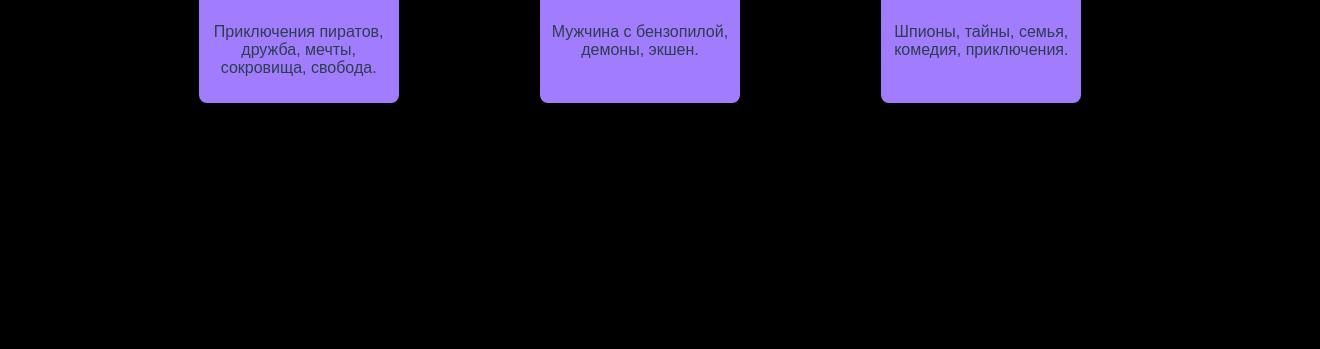
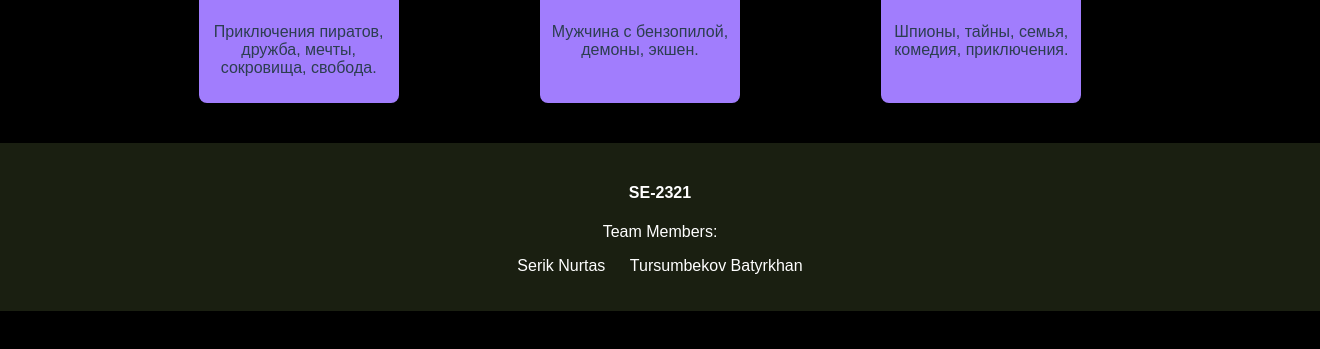
Before and after one commit to chai-enjoyer/watchatori, a plain HTML site: page Mainmenu.html in a window 1280 px wide. Shown: the part 359-708 px from the top of the page, 1320 px wide, since content can reach past the window. Drawn offline with Linux system fonts and the light colour scheme.

Commit message:
added webpages

```diff
--- a/Mainmenu.html
+++ b/Mainmenu.html
@@ -54,6 +54,23 @@
             padding: 10px;
             color: #2c3e50;
         }
+        footer {
+            background-color: #1a1f11;
+            color: white;
+            text-align: center;
+            padding: 20px;
+            position: relative;
+            bottom: 0;
+            width: 100%;
+        }
+        footer ul {
+            list-style-type: none;
+            padding: 0;
+        }
+        footer li {
+            display: inline;
+            margin: 0 10px;
+        }
     </style>
 </head>
 <body>
@@ -82,5 +99,15 @@
     </div>
 </div>
 
+<!-- Footer section -->
+<footer>
+    <h4>SE-2321</h4>
+    <p>Team Members:</p>
+    <ul>
+        <li>Serik Nurtas</li>
+        <li>Tursumbekov Batyrkhan</li>
+    </ul>
+</footer>
+
 </body>
 </html>
```
